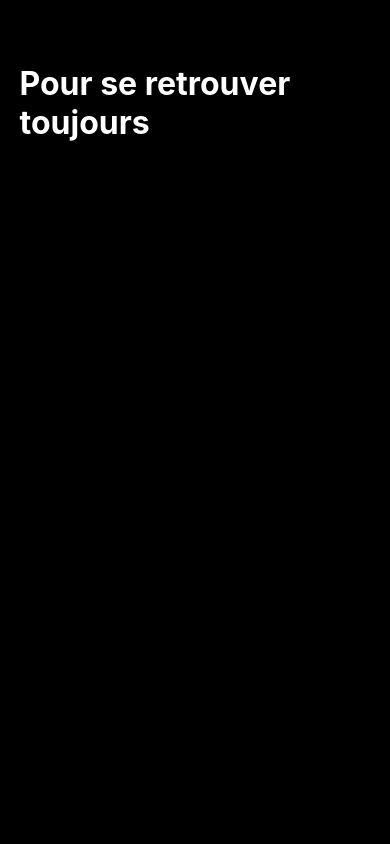
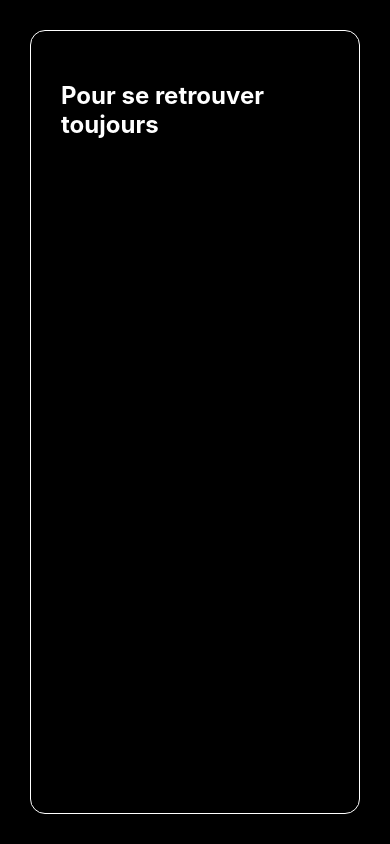
Before and after one commit to lucasbriandbr/lucasetlila.art, a Next.js app in the folder lucasetlila.art/: page / in a window 390 px wide. Built offline with nearby package versions, Linux system fonts and the light colour scheme.

Commit message:
phone screen

```diff
--- a/lucasetlila.art/pages/index.js
+++ b/lucasetlila.art/pages/index.js
@@ -10,7 +10,7 @@ export default function Home() {
 
       <Head>
 
-        <title>Ce lien incassable</title>
+        <title>Monument à tous ces instants de bonheur, pour se retrouver toujours</title>
 
         <meta name="description" content="Pour se garder jusqu'à la fin" />
 
@@ -22,7 +22,7 @@ export default function Home() {
 
         <div className={styles.header}>
 
-          <h1>Pour se retrouver toujours</h1>
+          <h2>Pour se retrouver toujours</h2>
 
         </div>
 
--- a/lucasetlila.art/styles/Home.module.css
+++ b/lucasetlila.art/styles/Home.module.css
@@ -1,17 +1,21 @@
-@font-face {
-  font-family: "Open Sans";
-  src:
-    url("/fonts/OpenSans-Regular-webfont.woff2") format("woff2"),
-    url("/fonts/OpenSans-Regular-webfont.woff") format("woff");
-}
-
 .container {
   display: flex;
   height: 100vh;
   width: 100vw;
   background-color: black;
   color: white;
-  padding: 5vh 5vw 5vh 5vw;
+  padding: 30px;
   align-items: flex-start;
   justify-content: center;
 }
+
+.header {
+  display: flex;
+  height: 100%;
+  max-width: 400px;
+  padding: 30px;
+  align-items: flex-start;
+  justify-content: center;
+  border: 1px solid white;
+  border-radius: 15px;
+}
```
Also changed, not shown: lucasetlila.art/pages/constantes/users.js (added, +8 -0 lines).
